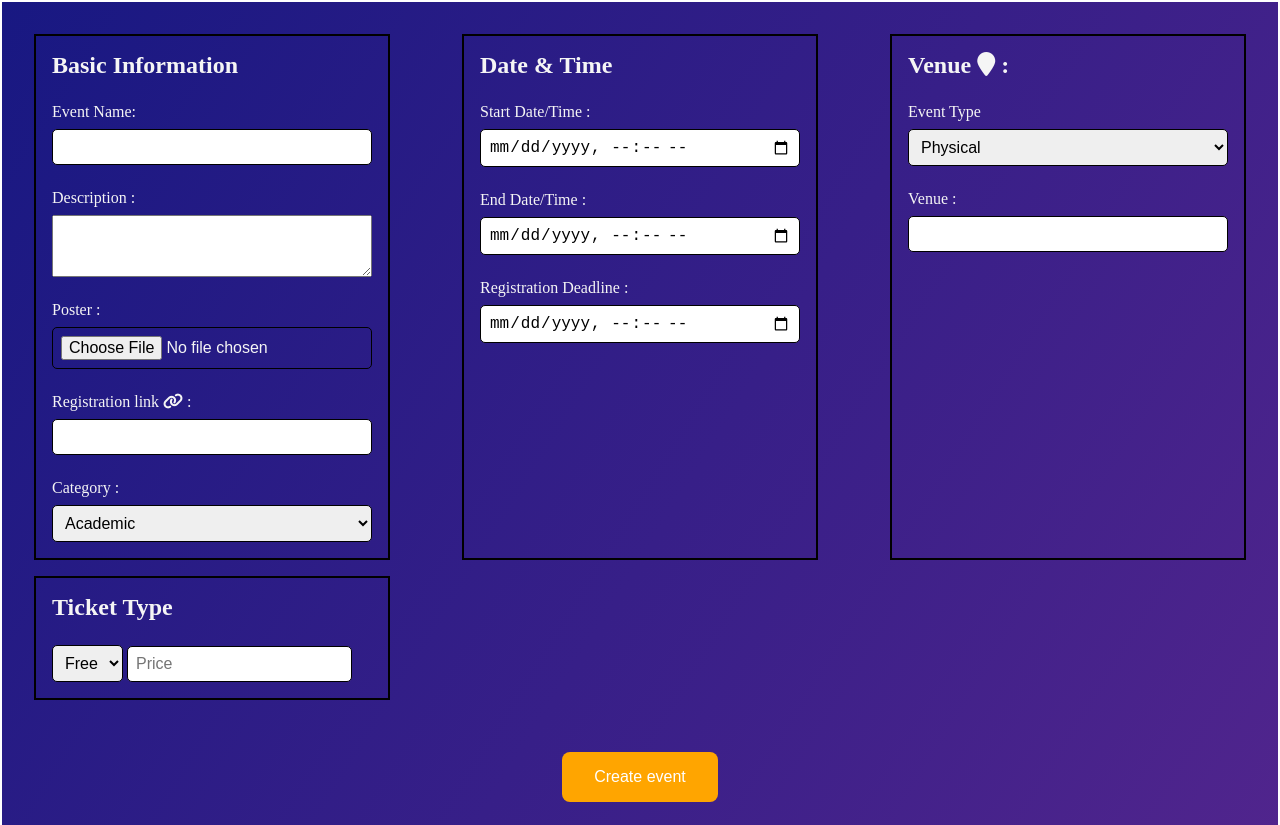
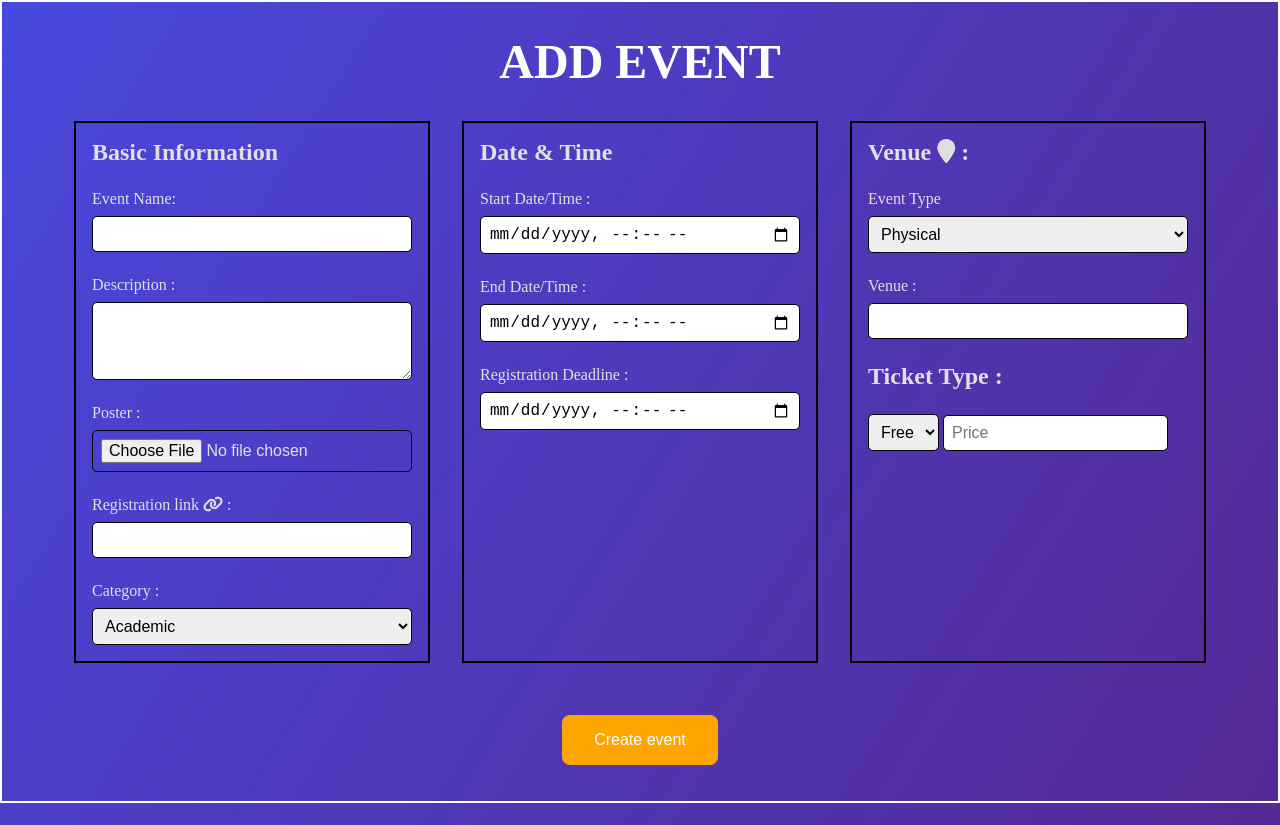
Before and after one commit to bhavani-prakash/Collage-event-manager, a website: page Frontend/create-event.html in a window 1280 px wide. Shown: the top 825 px of the page. Drawn offline with Linux system fonts and the light colour scheme.

Commit message:
small changes in creat-event page

```diff
--- a/Frontend/create-event.html
+++ b/Frontend/create-event.html
@@ -11,6 +11,9 @@
 
 <body>
     <div class="form-container">
+        <div class="heading">
+            <h2> ADD EVENT </h2>
+        </div>
         <form class="create-event-form" id="create-event-form">
             <div class="input-form">
                 <!-- basic information ( title, poster, description)-->
@@ -79,11 +82,9 @@
                         <label>Venue :</label>
                         <input type="text" id="event-venue">
                     </div>
-                </div>
 
-                <!-- Registration Type and the fee -->
-                <div class="form-section">
-                    <h2 class="form-title">Ticket Type</h2>
+                     <!-- Registration Type and the fee -->
+                    <h2 class="form-title">Ticket Type :</h2>
                     <div class="ticket-type">
                         <select id="event-ticket-type">
                             <option>Free</option>
@@ -92,6 +93,7 @@
                         <input type="number" id="event-ticket-price" placeholder="Price">
                     </div>
                 </div>
+
             </div>
 
             <div class="submit-button">
--- a/Frontend/static/CSS/create-event.css
+++ b/Frontend/static/CSS/create-event.css
@@ -3,14 +3,23 @@
     margin: 0;
 }
 body{
-    background: linear-gradient(122deg, rgba(24,24,130,1) 0%, rgba(86,38,142,1) 100%);
+    background: linear-gradient(122deg, rgb(72, 72, 221) 0%, rgba(86,38,142,1) 100%);
     font-family: 'Inter' sans-serif;
     background-repeat: no-repeat;
     background-size: cover;
-    color: whitesmoke;
+    color: #e0e0e0;
 }
 .form-container{
     border: 2px solid white;
+    display: flex;
+    flex-direction: column;
+    align-items: center;
+    justify-content: center;
+}
+.heading{
+    margin-top: 2rem;
+    font-size: 2rem;
+    color: #ffffff;
 }
 .create-event-form{
     display: flex;
@@ -24,7 +33,8 @@ body{
     display: flex;
     flex-wrap: wrap;
     justify-content: space-between;
-    gap: 1rem;
+    flex-direction: row;
+    gap: 2rem;
     padding: 1rem;
 }
 .form-section{
@@ -62,6 +72,12 @@ input[type="text"], input[type="date"], input[type="file"],input[type="time"], i
     border-radius: 5px;
     border: 1px solid black;
     font-size: 1rem;
+}
+#event-description{
+    padding: 0.5rem;
+    border-radius: 5px;
+    border: 1px solid black;
+    font-size: 0.8rem;
 }
 footer {
     background: #28292b;
```
